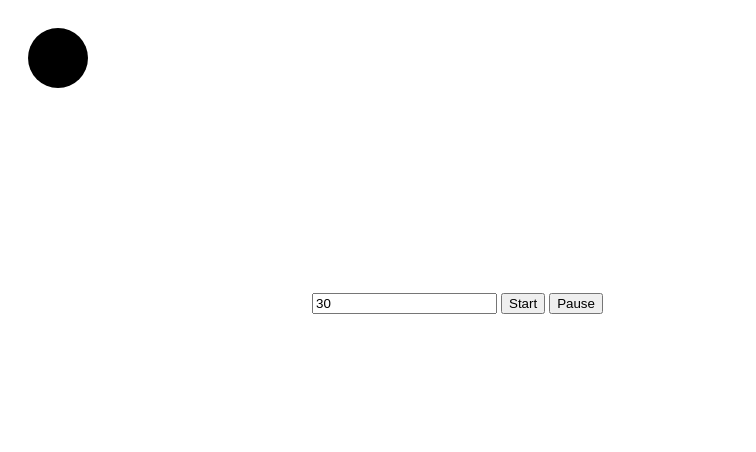
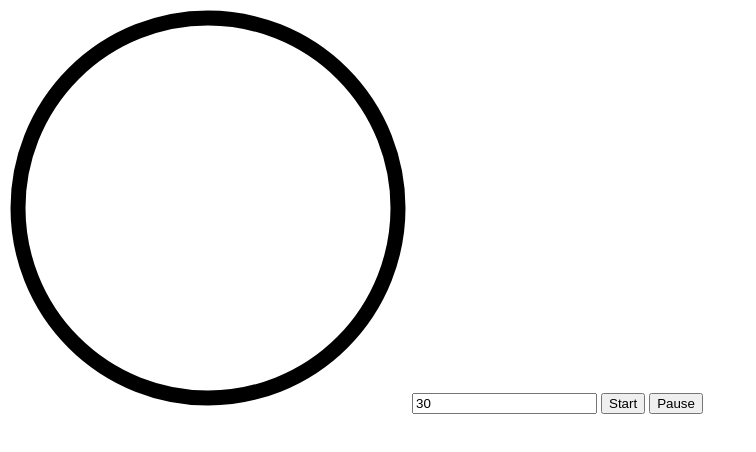
Before and after one commit to JulioCLop/Javascript-Timer, a plain HTML site: page index.html in a window 1280 px wide. Shown: the whole page, without its empty margins (0-756 px from the left). Drawn offline with Linux system fonts and the light colour scheme.

Commit message:
added animation to count down circle

```diff
--- a/index.html
+++ b/index.html
@@ -6,14 +6,25 @@
    <title>Timer App</title>
 </head>
 <body>
+<div>
+    <svg height='400' width='400'>
+        <circle
+        transform='rotate(-90 200 200)'
+        fill='transparent'
+        stroke='black'
+        stroke-width='15'
+        r='190'
+        cx='200'
+        cy='200'
+        />
+    </svg>
 
-<svg height='300' width='300'>
-    <circle r='30' cx='50' cy='50' />
-</svg>
+    <input id='duration' value="30" / >
+    <button id='start'>Start</button>
+    <button id='pause'>Pause</button>
 
-<input id='duration' value="30" / >
-<button id='start'>Start</button>
-<button id='pause'>Pause</button>
+</div>
+
 
 
 
--- a/index.js
+++ b/index.js
@@ -2,15 +2,23 @@
 const durationInput = document.querySelector('#duration');
 const startButton = document.querySelector('#start');
 const pauseButton = document.querySelector('#pause');
+const circle = document.querySelector('circle');
 
+const perimeter = circle.getAttribute('r') * 2 * Math.PI;
+circle.setAttribute('stroke-dasharray', perimeter);
+
+let currentOffSet = 0;
 
 const timer = new Timer(durationInput, startButton, pauseButton, {
+
     onStart() {
         console.log('timer started');
 
     },
     onTick() {
-        console.log('Timer just ticked down')
+
+        circle.setAttribute('stroke-dashoffset', currentOffSet)
+        currentOffSet = currentOffSet - 40;
     },
     onComplete() {
         console.log('Timer is complete');
```
